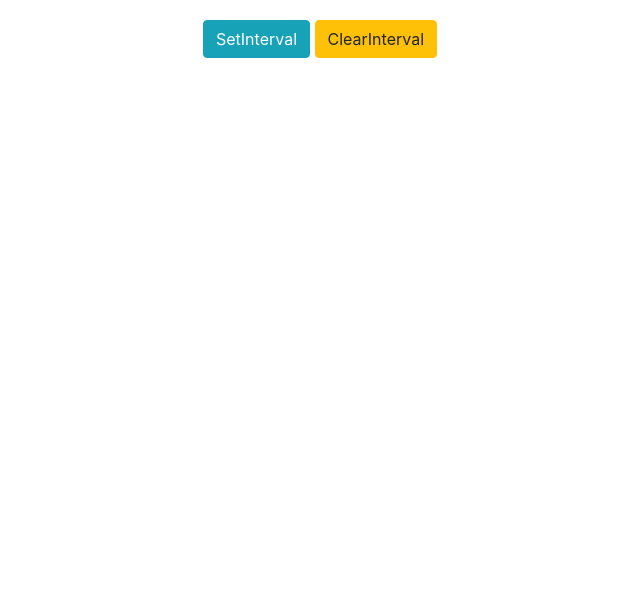
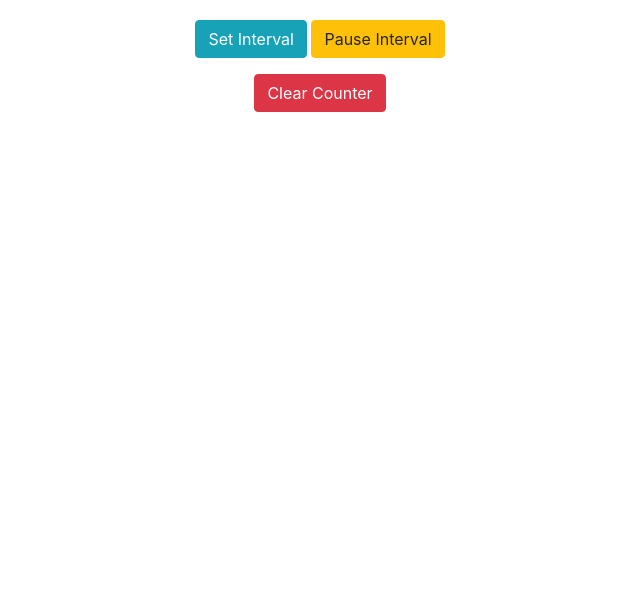
Before and after one commit to BHANU-CHINNAPAREDDY/DynamicWebsites, a plain HTML site: page SetInterval/index.html in a window 1280 px wide. Shown: the part 185-800 px from the top of the page, without its empty margins (320-960 px from the left). Drawn offline with nearby package versions, Linux system fonts and the light colour scheme.

Commit message:
added updated set interval and clear interval files

```diff
--- a/SetInterval/index.html
+++ b/SetInterval/index.html
@@ -25,8 +25,11 @@
                 <span class="counter-val" id="counterVal">0</span>
             </div>
             <div class="col-12 p-3 mt-3">
-                <button class="btn btn-info" id="setInterval">SetInterval</button>
-                <button class="btn btn-warning" id="clearInterval">ClearInterval</button>
+                <button class="btn btn-info" id="setInterval">Set Interval</button>
+                <button class="btn btn-warning" id="pauseInterval">Pause Interval</button>
+            </div>
+            <div class="col-12">
+                <button class="btn btn-danger" id="clearInterval">Clear Counter</button>
             </div>
         </div>
     </div>
@@ -34,6 +37,7 @@
 
         let counterEl = document.getElementById('counterVal');
         let SetIntervalEl = document.getElementById("setInterval");
+        let pauseIntervalEl =document.getElementById('pauseInterval');
         let ClearIntervalEl = document.getElementById("clearInterval");
 
         function counterIncrement(){
@@ -46,8 +50,11 @@
         SetIntervalEl. onclick = function(){
             uniqueId= setInterval(counterIncrement, 1000);
         }
+        pauseIntervalEl.onclick = function(){
+            clearInterval(uniqueId);
+        }
         ClearIntervalEl.onclick = function(){
-            clearInterval(uniqueId);
+            counterEl.textContent = 0;
         }
     </script>
 </body>
```
